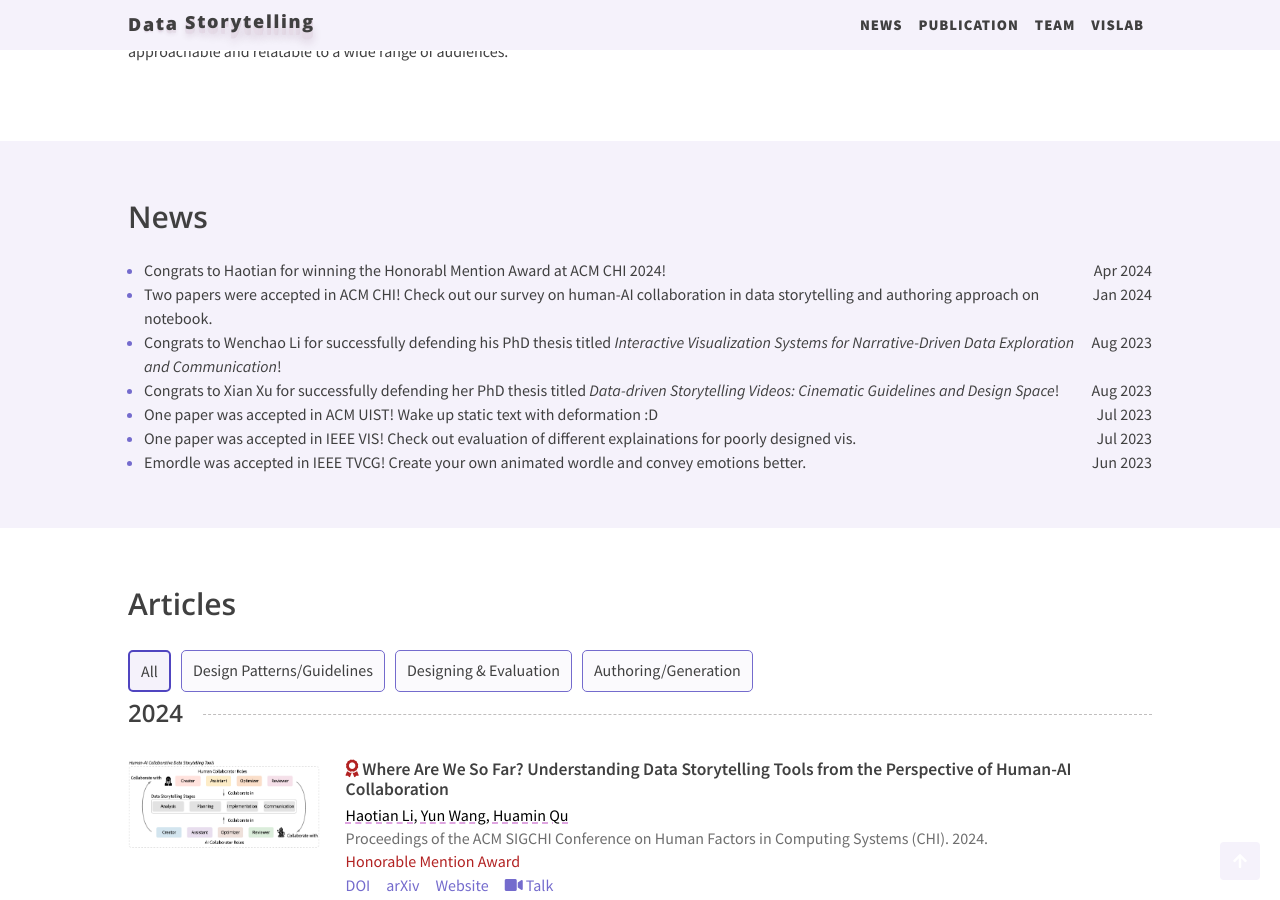
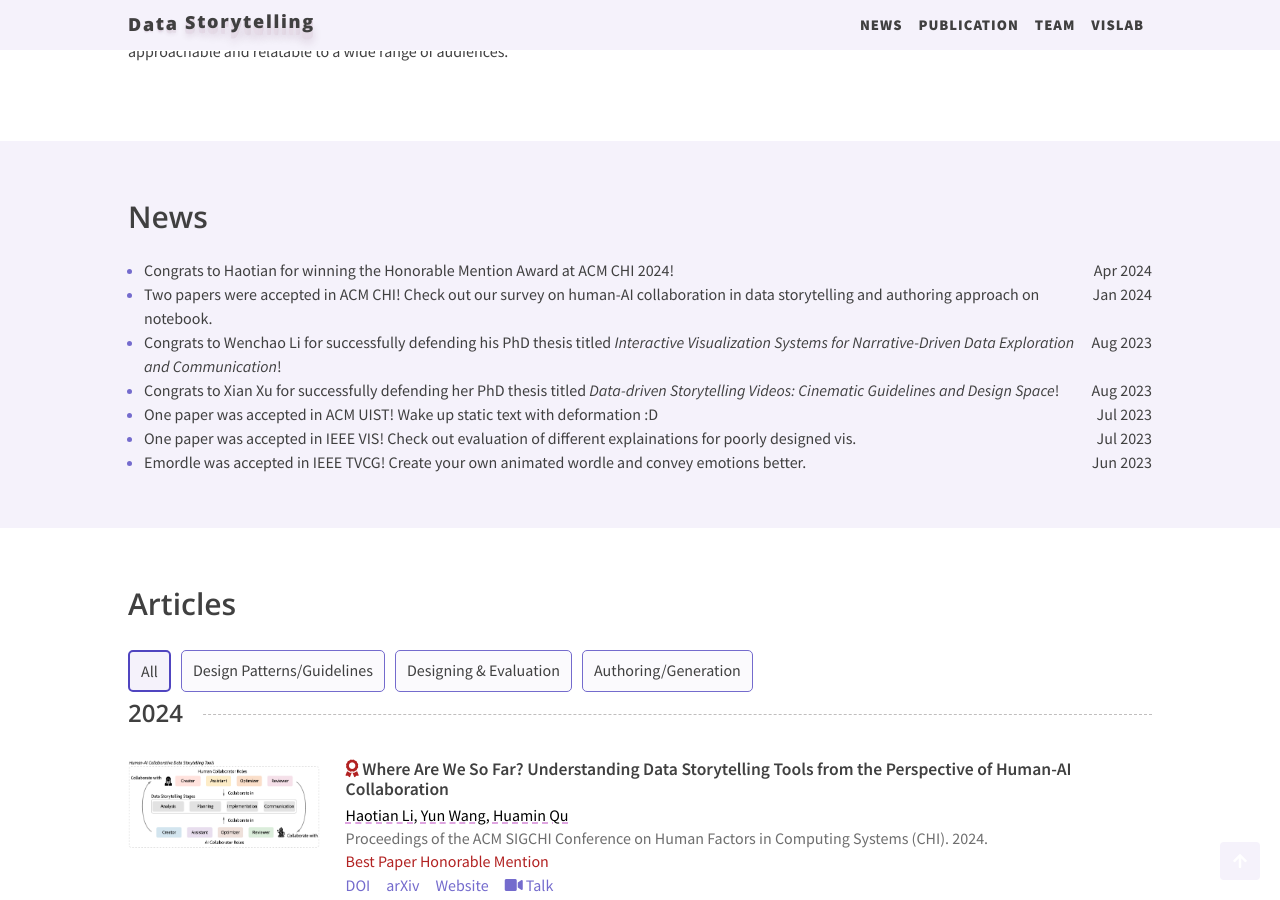
Before and after one commit to shellywhen/storytelling-group-page, a Jekyll site: the page built from index.html, in a window 1280 px wide and 900 px high, scrolled down 642 px. Built offline with Jekyll 4.4.1, drawn with Linux system fonts in a browser that asks for light colours; nearby versions of some CDN libraries; the list of posts is cut into pages by our own code; a style sheet for code colours, icons or effects is not loaded.

Commit message:
fix typo

```diff
--- a/_data/news.yml
+++ b/_data/news.yml
@@ -1,4 +1,4 @@
-- message: "Congrats to Haotian for winning the Honorabl Mention Award at ACM CHI 2024!"
+- message: "Congrats to Haotian for winning the Honorable Mention Award at ACM CHI 2024!"
   date: 2024-04-26
   type: pub
 
--- a/_data/publication.yml
+++ b/_data/publication.yml
@@ -34,7 +34,7 @@
   recording: https://youtu.be/FZWv8Imx_S0
   image: ./assets/img/project/li2024where.png
   awards:
-    - Honorable Mention Award
+    - Best Paper Honorable Mention
 - id: wang2024outlinespark
   title: "OutlineSpark: Igniting AI-powered Presentation Slides Creation from Computational Notebooks through Outlines"
   authors:
```
Also changed, not shown: 4 other files.
